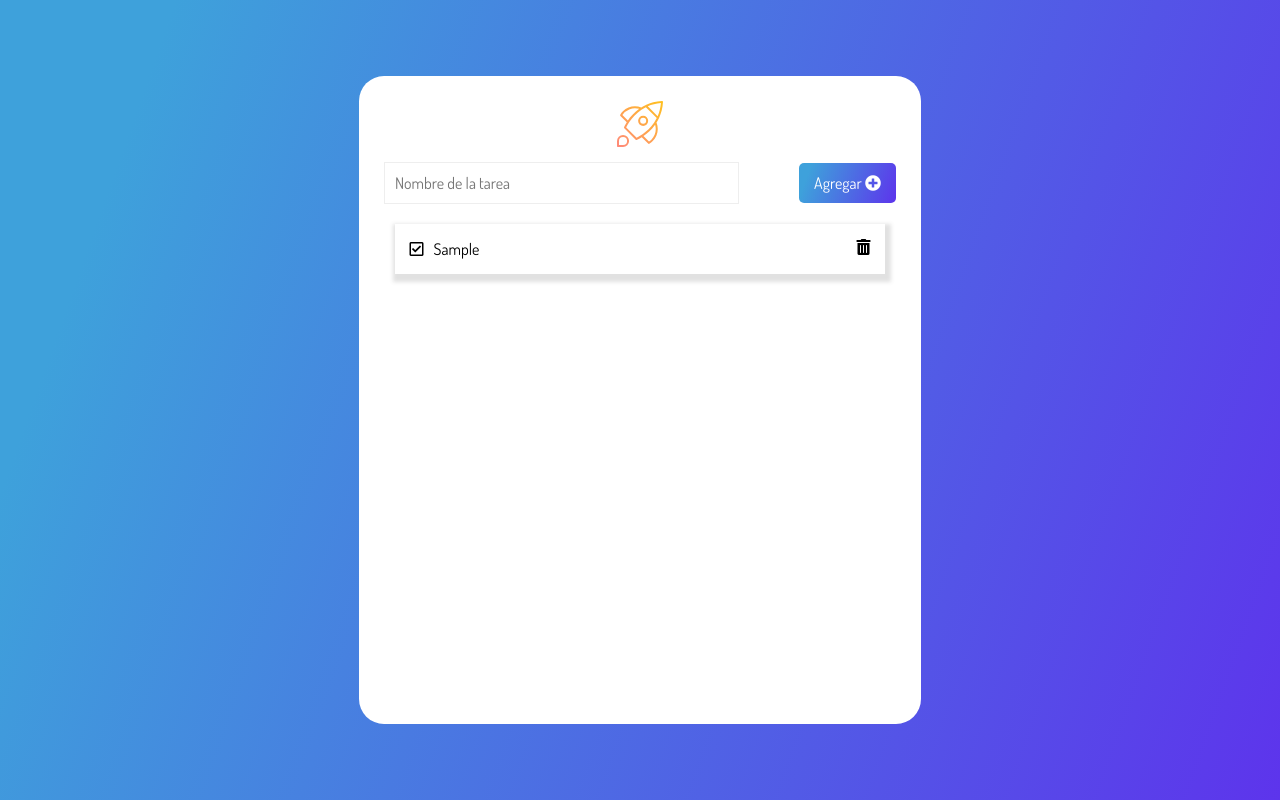
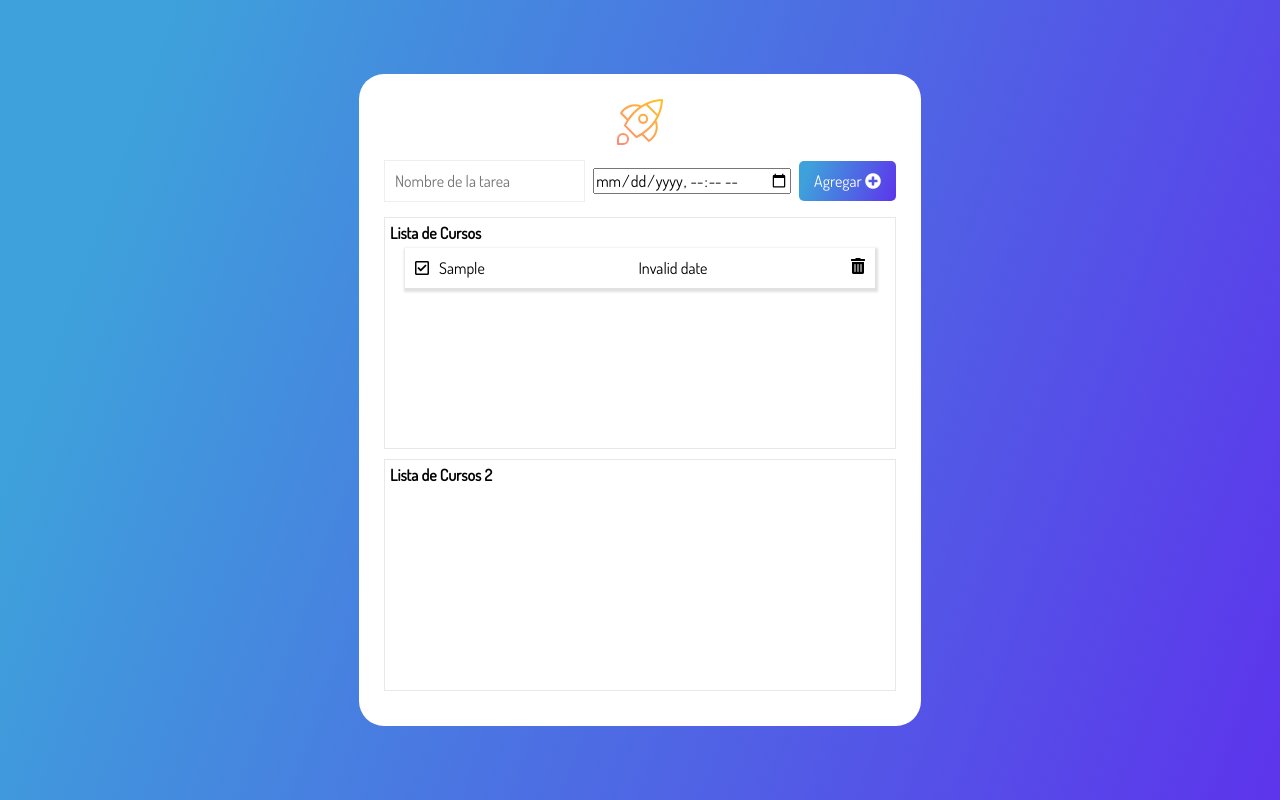
Before and after one commit to Moreno-98/1822-Almacenando-Datos-En-El-Navegador-projectoInicial, a plain HTML site: page index.html in a window 1280 px wide. Both pictures are taken after typing "Sample" into the empty fields and a click on the button "Agregar". Drawn offline with nearby package versions, Linux system fonts and the light colour scheme.

Commit message:
Edición de listas

```diff
--- a/index.html
+++ b/index.html
@@ -11,8 +11,6 @@
       href="https://fonts.googleapis.com/css2?family=Dosis&family=Open+Sans&family=Parisienne&display=swap"
       rel="stylesheet"
     />
-
-
     <link
       href="https://cdnjs.cloudflare.com/ajax/libs/font-awesome/5.15.3/css/all.min.css"
       rel="stylesheet"
@@ -33,15 +31,29 @@
               autocomplete="off"
               data-form-input
             />
+            <input type="datetime-local"
+            placeholder="YYYY/MM/DD"
+              data-form-date
+            />
             <button type="submit" class="btnCreate" data-form-btn>
               Agregar <i class="fas fa-plus-circle"></i>
             </button>
           </form>
-        </div>
-        <ul class="cardsList" data-list>
-        </ul>
+        <div>
+          <div class="cardsList-titulo">
+            <h1>Lista de Cursos</h1>
+            <ul class="cardsList" data-list>
+            </ul>
+          </div>
+
+          <div class="cardsList-titulo">
+            <h1>Lista de Cursos 2</h1>
+            <ul class="cardsList" data-list>
+            </ul>
+          </div>
       </div>
     </main>
+    <script src="https://cdnjs.cloudflare.com/ajax/libs/moment.js/2.30.1/moment.min.js"></script>
     <script type="module" src="script.js"></script>
   </body>
 </html>
--- a/script.js
+++ b/script.js
@@ -3,17 +3,41 @@ import deleteIcon from './components/deleteIcon.js';
 
 const btn = document.querySelector('[data-form-btn]');
 
+//creando funcion//
+const addTask = (evento) =>{
+  const list = document.querySelector('[data-list]');
+  const task = createTask(evento);
+
+// Agregar nuevos elementos a un documento existente o para mover un elemento de la página//
+  list.appendChild(task);
+}
+
+
+//creando funcion//
 const createTask = (evento) => {
   evento.preventDefault();
   const input = document.querySelector('[data-form-input]');
+  const calendar = document.querySelector('[data-form-date]');
+  const date = calendar.value;
+  //cambiando formato//
+  const dateformat = moment(date).format('DD/MM/YYYY');
   const value = input.value;
-  const list = document.querySelector('[data-list]');
   const task = document.createElement('li');
   task.classList.add('card');
   input.value = '';
   //backticks
+
   const taskContent = document.createElement('div');
 
+  //almacenamiento en el navegador local y sesesionstorage
+  console.log(value, dateformat);
+  const taskobj = {
+    value,
+    dateformat
+  }
+  localStorage.setItem('task', JSON.stringify(taskobj))
+
+  //creando la tarjeta//
   const titleTask = document.createElement('span');
   titleTask.classList.add('task');
   titleTask.innerText = value;
@@ -21,10 +45,14 @@ const createTask = (evento) => {
   taskContent.appendChild(titleTask);
   // task.innerHTML = content;
 
+  const dateElement = document.createElement('span')
+  dateElement.innerHTML = dateformat;
+
   task.appendChild(taskContent);
+  task.appendChild(dateElement);
   task.appendChild(deleteIcon());
-  list.appendChild(task);
+  return task;
 };
 
 //Arrow functions o funciones anonimas
-btn.addEventListener('click', createTask);
+btn.addEventListener('click', addTask);
--- a/styles.css
+++ b/styles.css
@@ -46,7 +46,7 @@ form {
   padding: 10px;
   border: 1px solid #eee;
   outline: none;
-  width: 65%;
+  width: 35%;
 }
 
 .inputForm::placeholder {
@@ -73,14 +73,20 @@ form {
   align-items: center;
   justify-content: flex-start;
   overflow-y: scroll;
-  max-height: 60vh;
-  height: 60vh;
+  max-height: 40vh;
+  height: 25vh;
+}
+
+.cardsList-titulo{
+  border: 1px solid #e9e8e8;
+  padding: 5px;
+  margin: 10px 0px;
 }
 
 .card {
   width: 90%;
-  padding: 15px;
-  box-shadow: 2px 4px 4px 4px rgba(71, 71, 71, 0.16);
+  padding: 10px;
+  box-shadow: 1px 2px 2px 2px rgba(71, 71, 71, 0.16);
   display: flex;
   flex-direction: row;
   justify-content: space-between;
```
